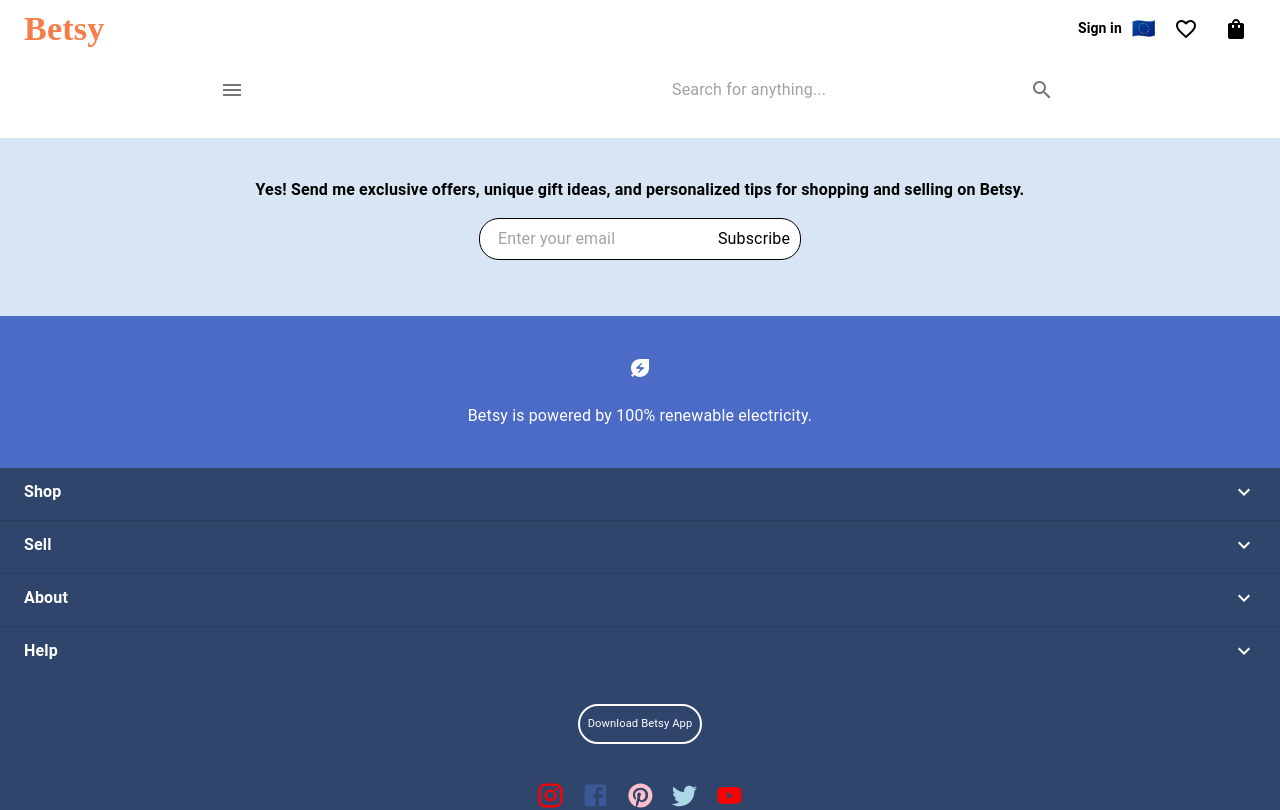
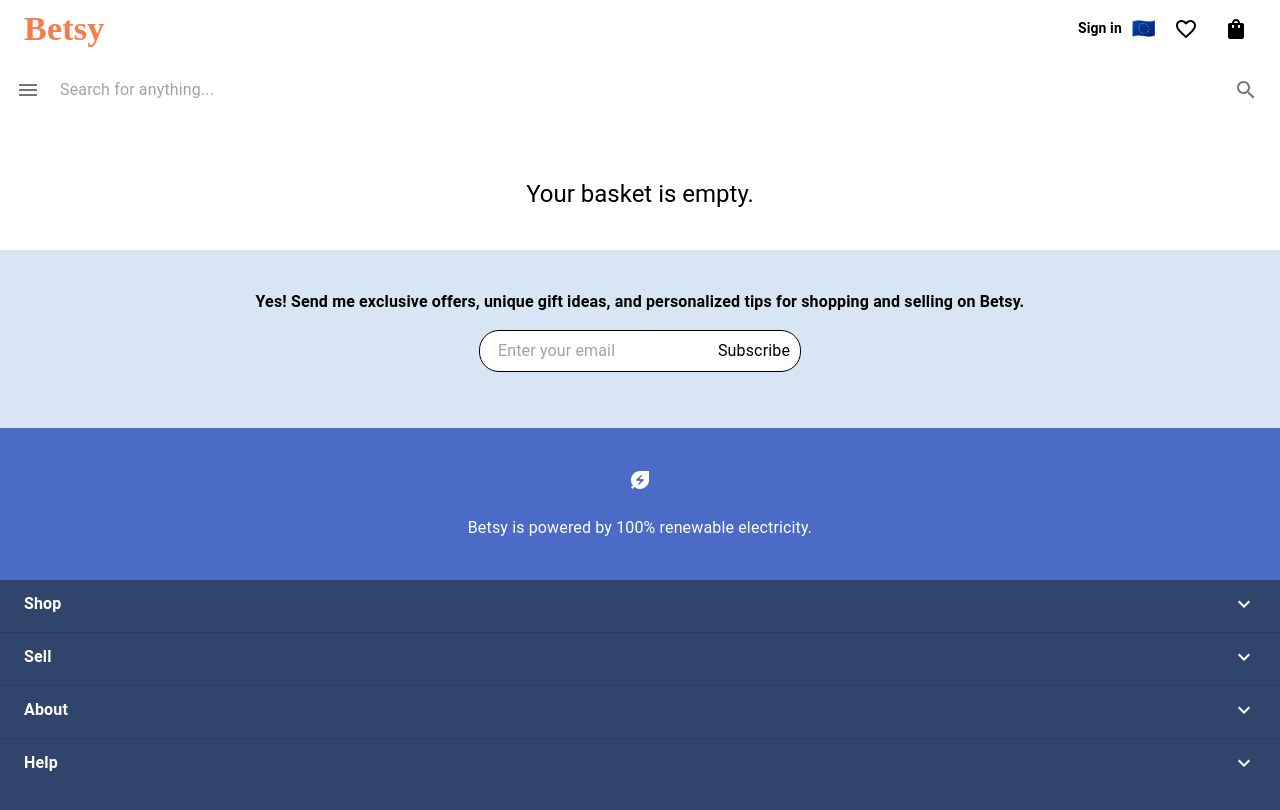
Before and after one commit to yasservanshalash/Fullstack-project, a React (Create React App) app: page /cart in a window 1280 px wide. Shown: the top 810 px of the page. Built offline with nearby package versions, Linux system fonts and the light colour scheme; a web font is replaced by a local one.

Commit message:
search bar flex grow

```diff
--- a/src/components/Cart/CartComponent.tsx
+++ b/src/components/Cart/CartComponent.tsx
@@ -1,10 +1,10 @@
-import { Box } from '@mui/material'
+import { Box, Typography } from '@mui/material'
 import React from 'react'
 
 const CartComponent = () => {
   return (
     <Box>
-
+        <Typography variant='h5' sx={{textAlign: "center", m: 5}}>Your basket is empty.</Typography>
     </Box>
   )
 }
--- a/src/components/FavoritesComponents/Favorite.tsx
+++ b/src/components/FavoritesComponents/Favorite.tsx
@@ -13,15 +13,15 @@
         </Box>
         <Typography sx={{p:1}}>Favorites only stick around for 7 days (or until you clear your cache). To keep them longer and view them from any device, sign in or create an account.</Typography>
         <Box sx={{display: "flex", justifyContent: "space-between", alignItems: "center",p: 1}}>
-        <Button variant="contained" startIcon={<LockIcon />} sx={{borderRadius: "20px",p :1, width: "150px", border: "0px solid black", color:"black", background: "#DEDEDE"}}>Private</Button>
+        <Button variant="contained" startIcon={<LockIcon />} sx={{borderRadius: "20px",p :1, width: "150px", border: "0px solid black", color:"black", background: "#DEDEDE", "&:hover": {background: "#F5F5F5"}}}>Private</Button>
         <IconButton sx={{borderRadius: "",p :1, border: "0px solid black", color:"black", background: "#DEDEDE"}}><ShareIcon /></IconButton>
         </Box>
-        <Box sx={{display: "grid", gridTemplateColumns: "1fr 1fr", justifyItems: "center", alignItems: "center", justifyContent: "space-around", alignContent: "center", gridAutoFlow: "row"}}>
+        {/* <Box sx={{display: "grid", gridTemplateColumns: "1fr 1fr", justifyItems: "center", alignItems: "center", justifyContent: "space-around", alignContent: "center", gridAutoFlow: "row"}}>
         <FavoriteItem title={"Birth Flower Jewelry Travel Case, Birth Month Flower Gift, Personalized Birthday Gift, Leather Jewelry Travel Case, Custom Jewelry Case"} image={"https://i.etsystatic.com/35966576/c/1614/1283/669/351/il/e1510f/4033777789/il_340x270.4033777789_dqlw.jpg"} price={"11.87"} rating={5}/>
         <FavoriteItem title={"Birth Flower Jewelry Travel Case, Birth Month Flower Gift, Personalized Birthday Gift, Leather Jewelry Travel Case, Custom Jewelry Case"} image={"https://i.etsystatic.com/35966576/c/1614/1283/669/351/il/e1510f/4033777789/il_340x270.4033777789_dqlw.jpg"} price={"11.87"} rating={5}/>
         <FavoriteItem title={"Birth Flower Jewelry Travel Case, Birth Month Flower Gift, Personalized Birthday Gift, Leather Jewelry Travel Case, Custom Jewelry Case"} image={"https://i.etsystatic.com/35966576/c/1614/1283/669/351/il/e1510f/4033777789/il_340x270.4033777789_dqlw.jpg"} price={"11.87"} rating={5}/>
         <FavoriteItem title={"Birth Flower Jewelry Travel Case, Birth Month Flower Gift, Personalized Birthday Gift, Leather Jewelry Travel Case, Custom Jewelry Case"} image={"https://i.etsystatic.com/35966576/c/1614/1283/669/351/il/e1510f/4033777789/il_340x270.4033777789_dqlw.jpg"} price={"11.87"} rating={5}/>
-        </Box>
+        </Box> */}
         <Box sx={{display: {sx: "none", sm:"flex"}, flexDirection: "column", justifyContent: "center", alignItems: "center", jusstifySelf: "center", textAlign: "center", p: 10}}>
         <svg xmlnsXlink="http://www.w3.org/1999/xlink" xmlns="http://www.w3.org/2000/svg" viewBox="0 0 96 96" aria-hidden="true" focusable="false" width="96" height="96">
   <path d="M60.053 58.605c-.309.158-.6-.062-1.488-1.11-.753-.89-1.69-2-3.065-2-1.677 0-2.371 1.735-2.929 3.13-.242.607-.748 1.87-1.071 1.87-.323 0-.621-.46-1.086-1.22-.718-1.173-1.7-2.78-3.914-2.78a6.275 6.275 0 00-4.293 1.973c-.733.637-1.207 1.028-1.681 1.056a5.81 5.81 0 01-.348-1.945c-.152-1.8-.341-4.032-2.231-4.978-.727-.361-2.209-.67-3.956 1.37a11.505 11.505 0 00-1.391 2.082l1.789.9c.526-1.05 1.89-2.936 2.659-2.553.886.443 1.017 1.99 1.132 3.357.134 1.582.317 3.748 2.315 3.748a4.624 4.624 0 003.02-1.52A4.455 4.455 0 0146.5 58.5c1.039 0 1.516.693 2.208 1.824.594.97 1.333 2.176 2.792 2.176 1.677 0 2.371-1.734 2.929-3.13.242-.606.748-1.87 1.071-1.87.448 0 1.027.685 1.539 1.288.843 1 2.115 2.5 3.908 1.607 3.38-1.69 2.638-7.4 2.542-8.041l-1.978.292c.189 1.264.313 5.074-1.458 5.959z" fill="#222222"></path>
--- a/src/components/NavBar/NavBar.tsx
+++ b/src/components/NavBar/NavBar.tsx
@@ -71,6 +71,8 @@
             display: "flex",
             alignItems: "center",
             justifyContent: "space-between",
+            flex: "1",
+            flexGrow: "1",
             width: 400,
           }}
         >
```
